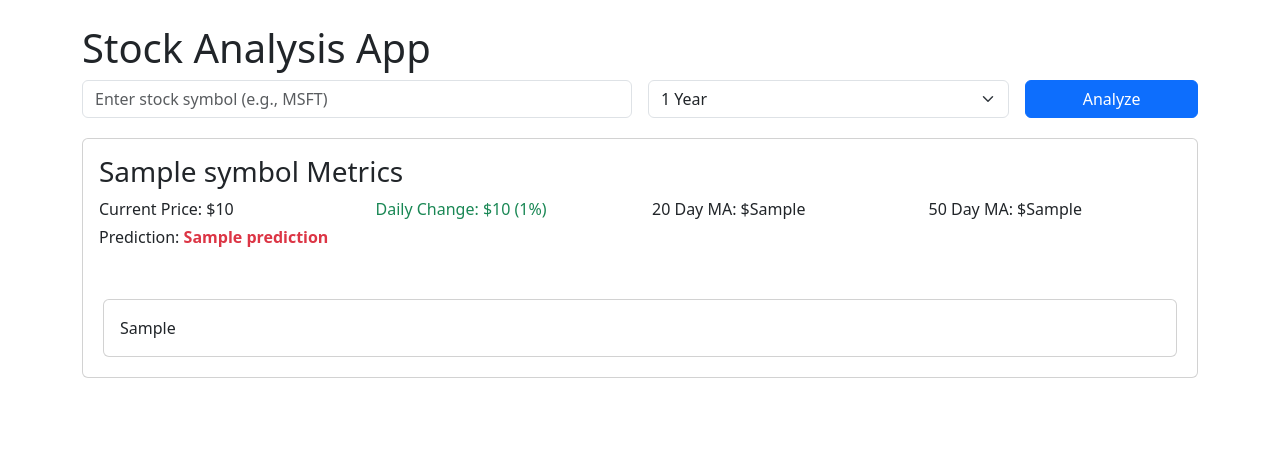
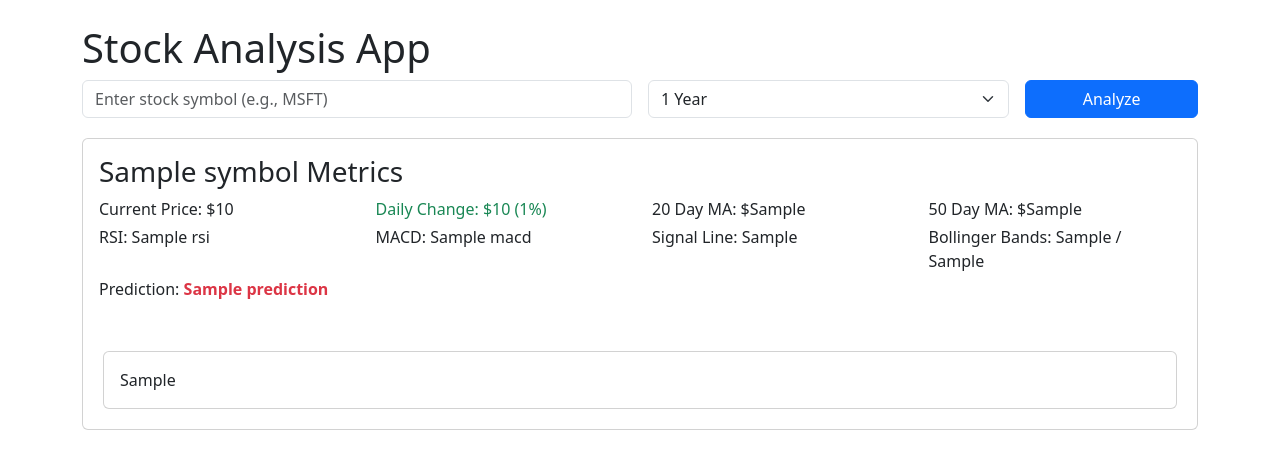
Before and after one commit to goldennoodles/simple_stock_analysis_app, a Flask app: template templates/index.html in a window 1280 px wide. Shown: the top 469 px of the page. Run offline with Flask 3, Linux system fonts and the light colour scheme; the template is opened without the code that fills it: most values are stand-ins (such as "Sample title", 1, 10 or a date in 2020).

Commit message:
Resolved rate limiting issue, added RSI, macd, SL and BB

```diff
--- a/app.py
+++ b/app.py
@@ -16,6 +16,24 @@ def calculate_technical_indicators(df):
     df['20_MA'] = df['Close'].rolling(window=20).mean()
     df['50_MA'] = df['Close'].rolling(window=50).mean()
 
+    # Calculate RSI
+    delta = df['Close'].diff()
+    gain = (delta.where(delta > 0, 0)).rolling(window=14).mean()
+    loss = (-delta.where(delta < 0, 0)).rolling(window=14).mean()
+    rs = gain / loss
+    df['RSI'] = 100 - (100 / (1 + rs))
+
+    # Calculate MACD
+    df['EMA_12'] = df['Close'].ewm(span=12, adjust=False).mean()
+    df['EMA_26'] = df['Close'].ewm(span=26, adjust=False).mean()
+    df['MACD'] = df['EMA_12'] - df['EMA_26']
+    df['Signal_Line'] = df['MACD'].ewm(span=9, adjust=False).mean()
+
+    # Calculate Bollinger Bands
+    df['Middle_Band'] = df['Close'].rolling(window=20).mean()
+    df['Upper_Band'] = df['Middle_Band'] + 2 * df['Close'].rolling(window=20).std()
+    df['Lower_Band'] = df['Middle_Band'] - 2 * df['Close'].rolling(window=20).std()
+
     df['Prediction'] = ['Uptrend' if ma20 > ma50 else 'Downtrend'
                         for ma20, ma50 in zip(df['20_MA'], df['50_MA'])]
 
@@ -33,6 +51,17 @@ def create_plot(df, symbol):
                                  name='Candlestick'))
     fig.add_trace(go.Scatter(x=df.index, y=df['20_MA'], name='20 Day MA', line=dict(color='blue')))
     fig.add_trace(go.Scatter(x=df.index, y=df['50_MA'], name='50 Day MA', line=dict(color='red')))
+
+    # RSI
+    # fig.add_trace(go.Scatter(x=df.index, y=df['RSI'], name='RSI', line=dict(color='purple')))
+
+    # # MACD and Signal Line
+    # fig.add_trace(go.Scatter(x=df.index, y=df['MACD'], name='MACD', line=dict(color='orange')))
+    # fig.add_trace(go.Scatter(x=df.index, y=df['Signal_Line'], name='Signal Line', line=dict(color='green')))
+
+    # # Bollinger Bands
+    # fig.add_trace(go.Scatter(x=df.index, y=df['Upper_Band'], name='Upper Bollinger Band', line=dict(color='grey', dash='dash')))
+    # fig.add_trace(go.Scatter(x=df.index, y=df['Lower_Band'], name='Lower Bollinger Band', line=dict(color='grey', dash='dash')))
 
     fig.update_layout(
         title=f'{symbol} Stock Price Analysis',
@@ -69,7 +98,12 @@ def index():
                 "percent_change": percent_change,
                 "ma_20": round(df['20_MA'].iloc[-1], 2) if not pd.isna(df['20_MA'].iloc[-1]) else None,
                 "ma_50": round(df['50_MA'].iloc[-1], 2) if not pd.isna(df['50_MA'].iloc[-1]) else None,
-                "prediction": df['Prediction'].iloc[-1]  # Last row's prediction
+                "prediction": df['Prediction'].iloc[-1],  # Last row's prediction
+                "rsi": round(df['RSI'].iloc[-1], 2) if not pd.isna(df['RSI'].iloc[-1]) else None,
+                "macd": round(df['MACD'].iloc[-1], 2) if not pd.isna(df['MACD'].iloc[-1]) else None,
+                "signal_line": round(df['Signal_Line'].iloc[-1], 2) if not pd.isna(df['Signal_Line'].iloc[-1]) else None,
+                "upper_band": round(df['Upper_Band'].iloc[-1], 2) if not pd.isna(df['Upper_Band'].iloc[-1]) else None,
+                "lower_band": round(df['Lower_Band'].iloc[-1], 2) if not pd.isna(df['Lower_Band'].iloc[-1]) else None
             }
 
 
--- a/requirements.txt
+++ b/requirements.txt
@@ -1,5 +1,5 @@
 Flask==3.0.2
-yfinance==0.2.53
+yfinance==0.2.54
 plotly==5.18.0
 pandas==2.0.3
 pytest==8.0.2
--- a/templates/index.html
+++ b/templates/index.html
@@ -58,6 +58,18 @@
                             <p class="mb-1">50 Day MA: ${{ metrics.ma_50 }}</p>
                         </div>
                         <div class="col-md-3">
+                            <p class="mb-1">RSI: {{ metrics.rsi }}</p>
+                        </div>
+                        <div class="col-md-3">
+                            <p class="mb-1">MACD: {{ metrics.macd }}</p>
+                        </div>
+                        <div class="col-md-3">
+                            <p class="mb-1">Signal Line: {{ metrics.signal_line }}</p>
+                        </div>
+                        <div class="col-md-3">
+                            <p class="mb-1">Bollinger Bands: {{ metrics.upper_band }} / {{ metrics.lower_band }}</p>
+                        </div>
+                        <div class="col-md-3">
                             <p class="mb-1">
                                 Prediction: <span class="fw-bold text-{{ 'success' if metrics.prediction == 'Uptrend' else 'danger' }}">
                                     {{ metrics.prediction }}
```
Lines whose indentation alone changed are shown as unchanged.
